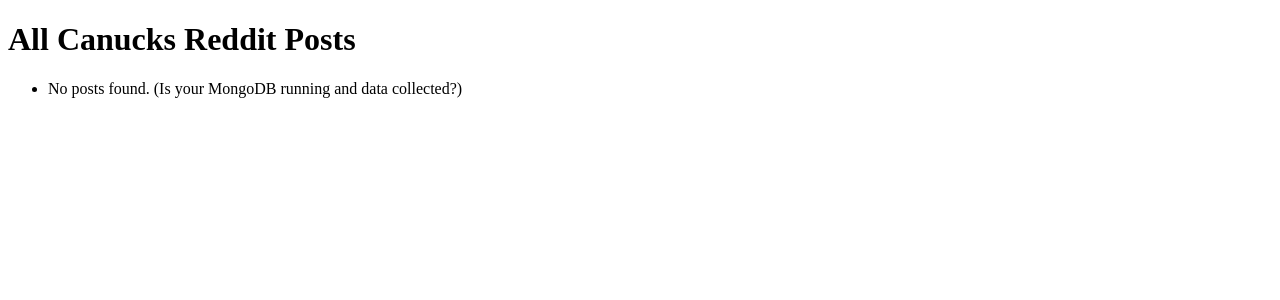
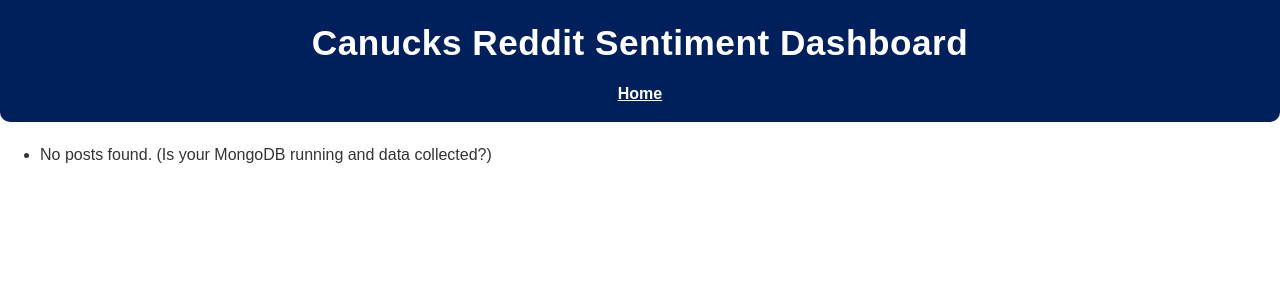
Before and after one commit to ericcheung1/canucks_reddit_proj, a Flask app: page /posts in a window 1280 px wide. Shown: the top 300 px of the page. Run offline with Flask 3, Linux system fonts and the light colour scheme; data that the repository does not hold is empty; parts of the project's set-up code (start-up, migrations or seed data) failed here and were passed over.

Commit message:
modified and added files

```diff
--- /dev/null
+++ b/web_app/static/list_posts.css
@@ -0,0 +1,45 @@
+body {
+    font-family: Arial, sans-serif;
+    margin: 0;
+    padding: 0;
+    line-height: 1.6;
+    color: #333;
+}
+
+.project-header {
+    background-color: #00205B;
+    color: #ffffff;
+    text-align: center;
+    padding: 15px 20px;
+    border-radius: 0px 0px 10px 10px;
+    margin-bottom: 20px;
+}
+
+.project-header h1 {
+    margin: 0;
+    font-size: 2.2em;
+    color: #ffffff;
+    letter-spacing: 0.5px;
+}
+
+.project-header ul {
+    list-style-type: none;
+    padding: 0;
+    margin: 10px 0px 0px 0px;
+    display: flex;
+    justify-content: center;
+    gap: 20px;
+}
+
+.project-header ul li a {
+    color: #ffffff;
+    font-weight: bold;
+    padding: 5px 12px;
+    border-radius: 5px;
+    transition: background-color 0.3s ease, color 0.3s ease;
+}
+
+.project-header ul li a:hover {
+    background-color: #00843D;
+    color: #ffffff;
+}
--- a/web_app/templates/list_posts.html
+++ b/web_app/templates/list_posts.html
@@ -4,9 +4,15 @@
     <meta charset="UTF-8">
     <meta name="viewport" content="width=device-width, initial-scale=1.0">
     <title>Canucks Reddit Posts</title>
+    <link rel="stylesheet" href="{{ url_for('static', filename='list_posts.css') }}">
 </head>
 <body>
-    <h1>All Canucks Reddit Posts</h1>
+    <header class="project-header">
+        <h1>Canucks Reddit Sentiment Dashboard</h1>
+        <ul>
+            <li><a href="{{ url_for('main.index') }}">Home</a></li>
+        </ul>
+    </header>
     <ul>
         {% for post in posts %}
             <li>
```
Also changed, not shown: web_app/static/post_detail.css (+66 -5 lines), web_app/templates/post_detail.html (+8 -3 lines).
